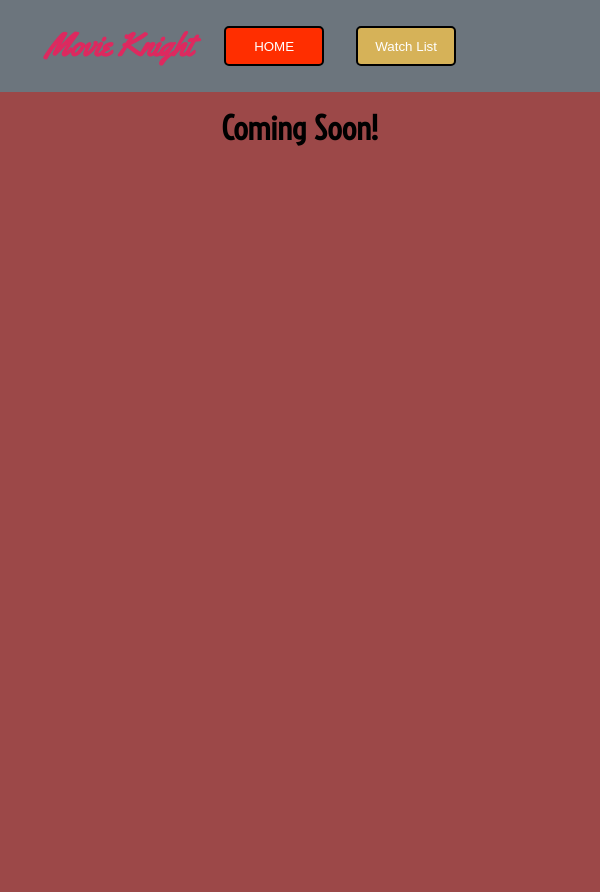
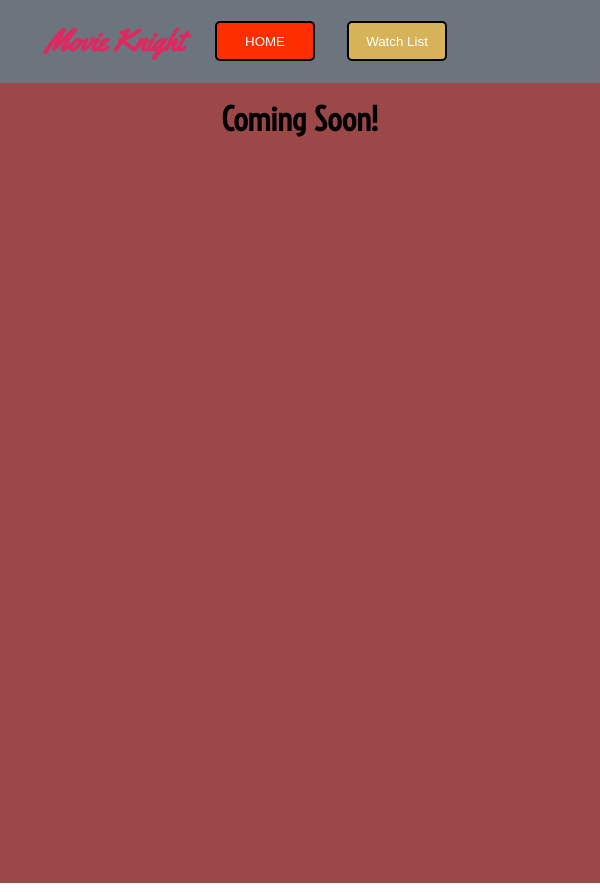
Before and after one commit to chang-yoo/MOVIEWER, a website: page index.html in a window 600 px wide. Drawn offline with Linux system fonts and the light colour scheme; no server answers.

Commit message:
revised css styles

```diff
--- a/css/layout.css
+++ b/css/layout.css
@@ -45,6 +45,15 @@ body {
     width: 100%;
   }
 
+  .logo {
+    font-size: 20px;
+  }
+
+  .header-home {
+    margin: auto 0.2rem;
+  }
+}
+
 @media only screen and (min-width: 600px) and (max-width: 900px) {
   li {
     width: 50%;
@@ -56,6 +65,14 @@ body {
 
   img {
     width: 75%;
+  }
+
+  .logo {
+    font-size: 30px;
+  }
+
+  .header-home {
+    margin: auto 1rem;
   }
 }
 
@@ -71,5 +88,12 @@ body {
   img {
     width: 50%;
   }
+
+  .logo {
+    font-size: 30px;
+  }
+
+  .header-home {
+    margin: auto 1rem;
   }
 }
--- a/css/styles.css
+++ b/css/styles.css
@@ -6,7 +6,7 @@ body {
 
 .header-background {
   background-color: #6c757d;
-  padding: 0.5rem 0;
+  padding: 0.3rem 0;
 }
 
 .logo {
@@ -17,7 +17,6 @@ body {
 .header-home {
   color: white;
   height: 40px;
-  margin: auto 1rem;
   border-style: solid;
   border-radius: 5px;
   width: 100px;
```
Lines whose indentation alone changed are shown as unchanged.
